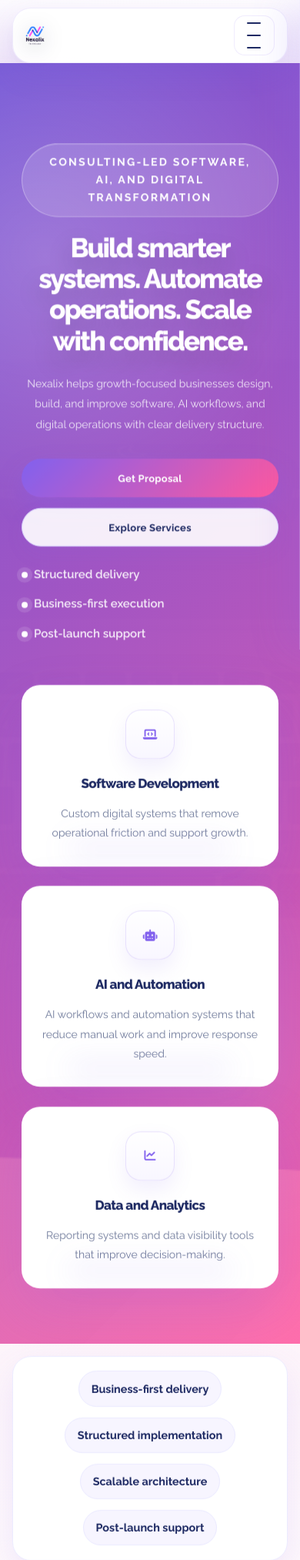
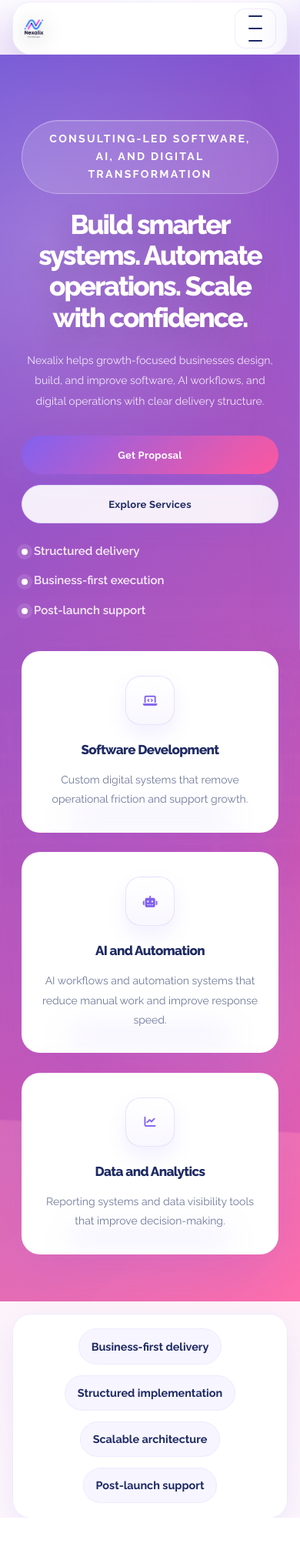
Before and after one commit to DengAchiek/nexalix, a Django app: page / in a window 390 px wide. Shown: the top 2027 px of the page at 77% size. Run offline with Django 5.2, Linux system fonts and the light colour scheme; data comes from the database, SQL or seed files in the repository; data that the repository does not hold is empty.

Commit message:
Fix sticky navbar and hero spacing

```diff
--- a/nexalix_app/static/css/redesign.css
+++ b/nexalix_app/static/css/redesign.css
@@ -75,7 +75,8 @@ body.theme-softy select {
 
 body.theme-softy .site-shell {
     position: relative;
-    overflow: hidden;
+    overflow-x: hidden;
+    overflow-y: visible;
 }
 
 body.theme-softy .site-shell::before {
@@ -213,7 +214,7 @@ body.theme-softy .site-header {
     position: sticky;
     top: 0;
     z-index: 120;
-    padding: 0.5rem 0 0;
+    padding: 0.2rem 0 0;
     background: linear-gradient(180deg, rgba(255, 255, 255, 0.82), rgba(255, 255, 255, 0));
     backdrop-filter: blur(14px);
     border-bottom: 0;
@@ -221,8 +222,8 @@ body.theme-softy .site-header {
 }
 
 body.theme-softy .header-row {
-    min-height: 74px;
-    padding: 0.55rem 1rem 0.55rem 1.15rem;
+    min-height: 70px;
+    padding: 0.45rem 0.95rem 0.45rem 1.05rem;
     background: rgba(255, 255, 255, 0.96);
     border: 1px solid rgba(130, 97, 238, 0.12);
     border-radius: 999px;
@@ -239,6 +240,7 @@ body.theme-softy .brand-logo {
 
 body.theme-softy .nav-links {
     gap: 0.5rem;
+    align-items: center;
 }
 
 body.theme-softy .nav-links a,
@@ -349,7 +351,7 @@ body.theme-softy .mobile-menu-links a {
 
 body.theme-softy .nx-hero {
     position: relative;
-    padding: clamp(7.5rem, 10vw, 10rem) 0 clamp(6rem, 8vw, 8rem);
+    padding: clamp(5.8rem, 7vw, 6.8rem) 0 clamp(4.2rem, 5vw, 5.2rem);
     overflow: hidden;
     background:
         linear-gradient(135deg, rgba(110, 84, 213, 0.9), rgba(255, 88, 158, 0.86)),
@@ -372,8 +374,19 @@ body.theme-softy .nx-hero-shell {
 }
 
 body.theme-softy .nx-hero-copy {
+    display: flex;
+    flex-direction: column;
+    align-items: center;
     max-width: 1120px;
     margin: 0 auto;
+    text-align: center;
+}
+
+body.theme-softy .nx-hero-badge {
+    width: fit-content;
+    max-width: min(100%, 56rem);
+    margin-inline: auto;
+    justify-content: center;
     text-align: center;
 }
 
@@ -382,7 +395,7 @@ body.theme-softy .nx-hero-copy h1 {
     font-size: clamp(2.1rem, 3vw, 2.7rem);
     line-height: 1.15;
     letter-spacing: -0.055em;
-    max-width: 20ch;
+    max-width: 28ch;
     margin-inline: auto;
     text-wrap: balance;
 }
@@ -431,7 +444,7 @@ body.theme-softy .nx-hero-feature-grid {
     display: grid;
     grid-template-columns: repeat(3, minmax(0, 1fr));
     gap: 1.6rem;
-    margin-top: 3.4rem;
+    margin-top: 2.5rem;
 }
 
 body.theme-softy .nx-hero-feature-card {
@@ -1948,12 +1961,12 @@ body.theme-softy .skip-link {
 
 @media (max-width: 920px) {
     body.theme-softy .site-header {
-        padding-top: 0.65rem;
+        padding-top: 0.15rem;
     }
 
     body.theme-softy .header-row {
-        min-height: 72px;
-        padding-inline: 1rem;
+        min-height: 68px;
+        padding-inline: 0.9rem;
     }
 
     body.theme-softy .nav-links,
@@ -1987,11 +2000,12 @@ body.theme-softy .skip-link {
     }
 
     body.theme-softy .nx-hero {
-        padding: 6.5rem 0 4.5rem;
+        padding: 5.35rem 0 3.8rem;
     }
 
     body.theme-softy .nx-hero-copy h1 {
         font-size: clamp(1.85rem, 9vw, 2.25rem);
+        max-width: 16ch;
     }
 
     body.theme-softy .nx-hero-supporting {
--- a/nexalix_app/templates/base.html
+++ b/nexalix_app/templates/base.html
@@ -46,7 +46,7 @@
 
     <title>{% block title %}{{ meta_title|default:'Nexalix Technologies' }}{% endblock %}</title>
     {% block extra_css %}{% endblock %}
-    <link rel="stylesheet" href="{% static 'css/redesign.css' %}?v=20260426c">
+    <link rel="stylesheet" href="{% static 'css/redesign.css' %}?v=20260426d">
     {% if structured_data_json %}
         {% for schema in structured_data_json %}
     <script type="application/ld+json">{{ schema|safe }}</script>
```
